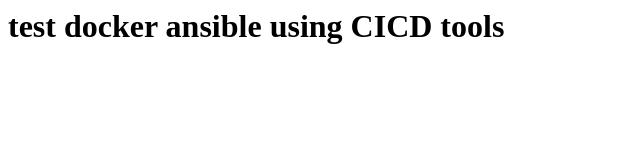
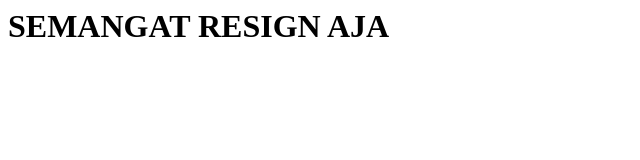
Before and after one commit to agung27/docker-ansible, a plain HTML site: page index.html in a window 1280 px wide. Shown: the whole page, without its empty margins (0-640 px from the left). Drawn offline with Linux system fonts and the light colour scheme.

Commit message:
Update index.html

```diff
--- a/index.html
+++ b/index.html
@@ -1 +1 @@
-<h1> test docker ansible using CICD tools </h1>
+<h1> SEMANGAT RESIGN AJA </h1>
```
